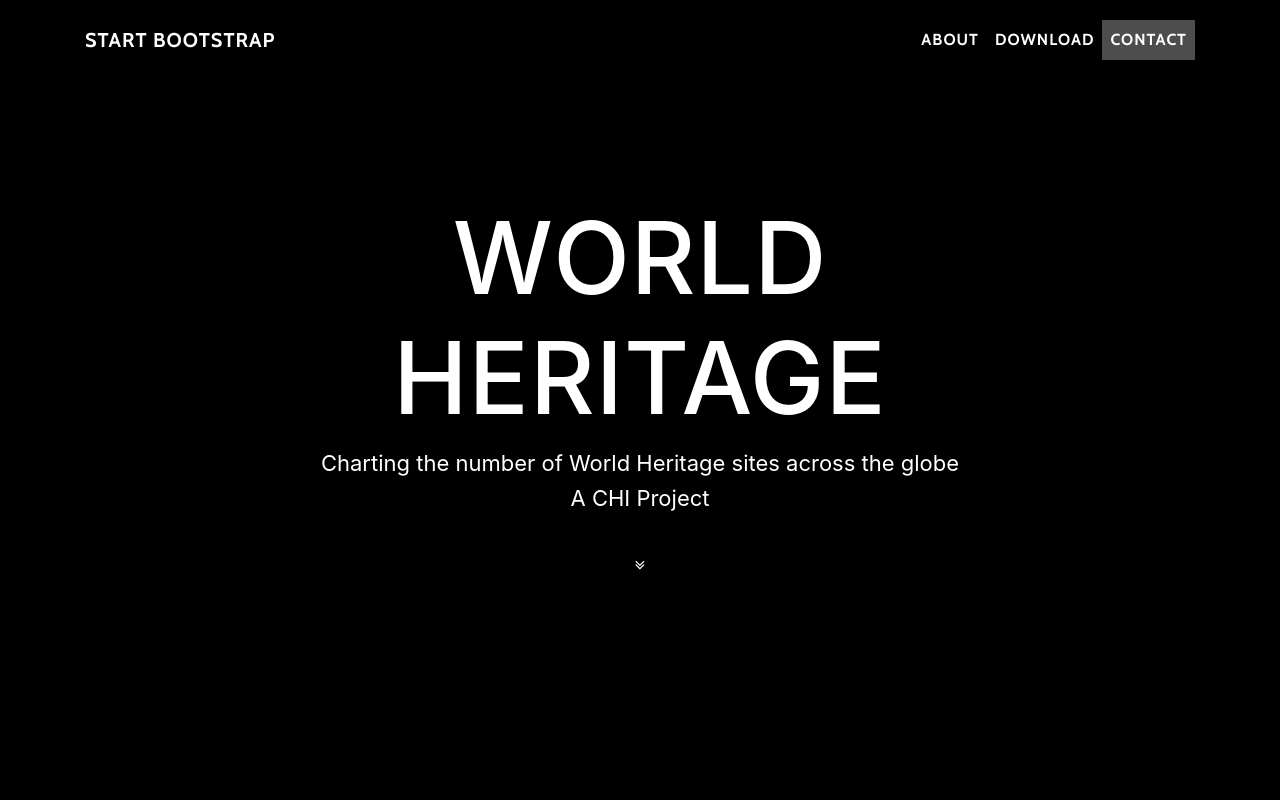
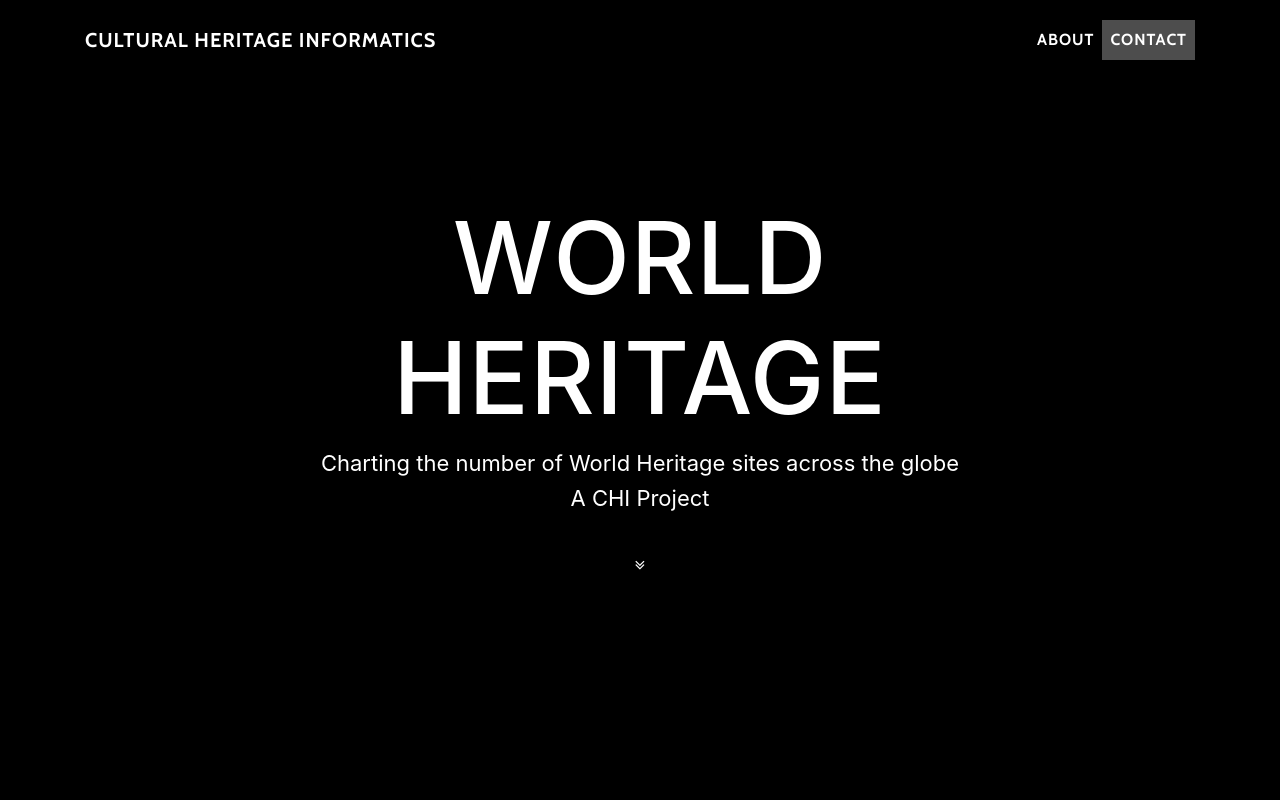
Before and after one commit to fandinod/worldheritage, a website with bundled scripts: page index.html in a window 1280 px wide. Shown: the top 800 px of the page. Built offline with nearby package versions, Linux system fonts and the light colour scheme; files whose address does not match are found by name.

Commit message:
Update index.html

```diff
--- a/index.html
+++ b/index.html
@@ -28,7 +28,7 @@
     <!-- Navigation -->
     <nav class="navbar navbar-expand-lg navbar-light fixed-top" id="mainNav">
       <div class="container">
-        <a class="navbar-brand js-scroll-trigger" href="#page-top">Start Bootstrap</a>
+        <a class="navbar-brand js-scroll-trigger" href="#page-top">Cultural Heritage Informatics</a>
         <button class="navbar-toggler navbar-toggler-right" type="button" data-toggle="collapse" data-target="#navbarResponsive" aria-controls="navbarResponsive" aria-expanded="false" aria-label="Toggle navigation">
           Menu
           <i class="fa fa-bars"></i>
@@ -38,10 +38,7 @@
             <li class="nav-item">
               <a class="nav-link js-scroll-trigger" href="#about">About</a>
             </li>
-            <li class="nav-item">
-              <a class="nav-link js-scroll-trigger" href="#download">Download</a>
-            </li>
-            <li class="nav-item">
+              <li class="nav-item">
               <a class="nav-link js-scroll-trigger" href="#contact">Contact</a>
             </li>
           </ul>
```
